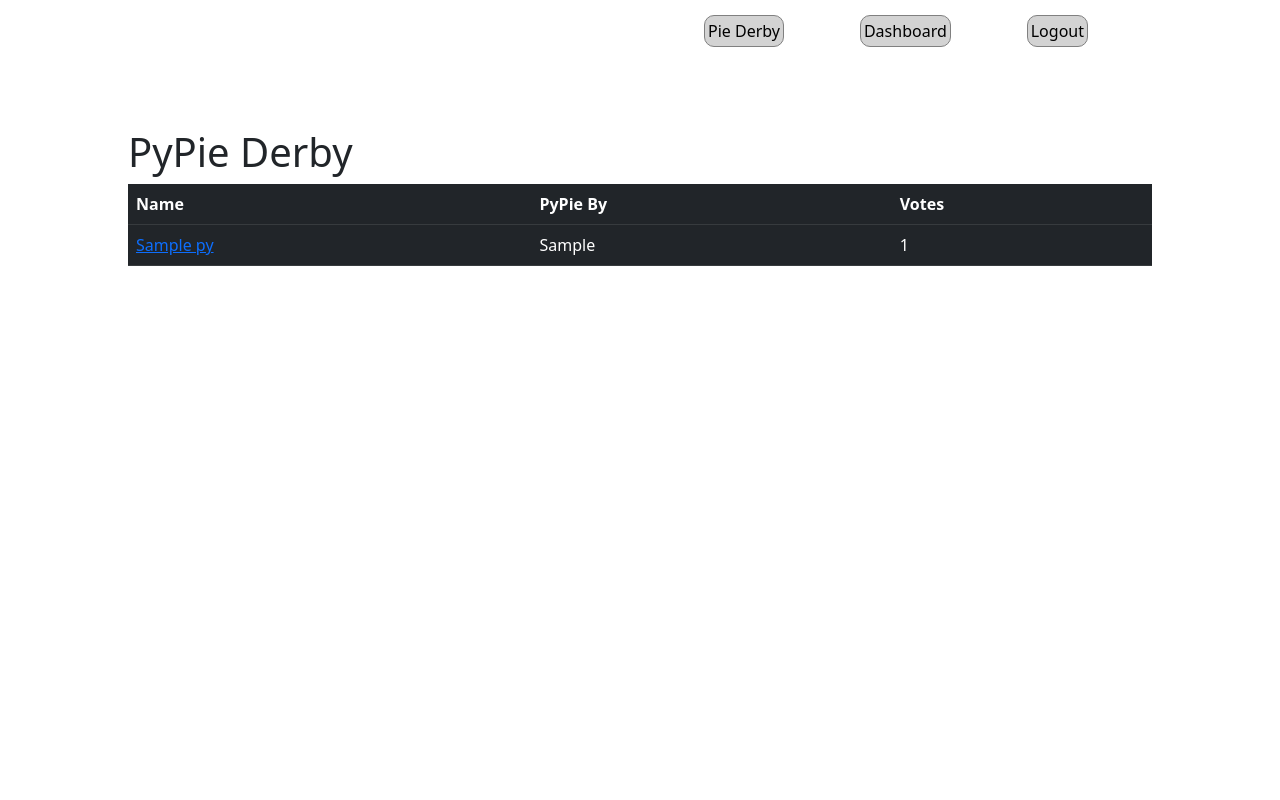
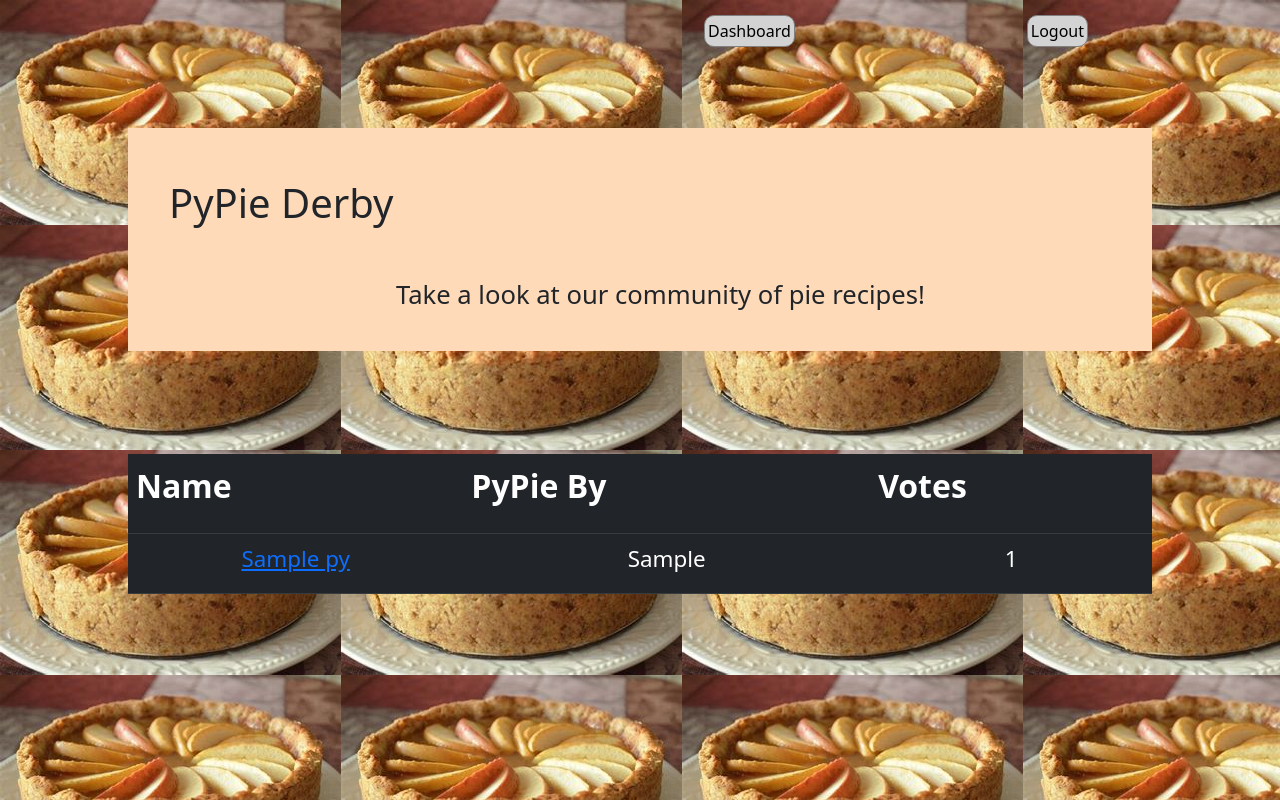
Before and after one commit to GreenJ84/Pie_Derby, a Flask app: page /pies in a window 1280 px wide. Run offline with Flask 2, Linux system fonts and the light colour scheme; the visitor is signed in with stand-in values (Sample User, id 1); tables that the repository leaves empty or names only in its code hold one stand-in row (values such as "Sample post").

Commit message:
Edit the design and styling of Derby main page

```diff
--- a/flask_app/templates/pie_derby.html
+++ b/flask_app/templates/pie_derby.html
@@ -8,21 +8,23 @@
     <link href="https://cdn.jsdelivr.net/npm/bootstrap@5.2.0/dist/css/bootstrap.min.css" rel="stylesheet" integrity="sha384-gH2yIJqKdNHPEq0n4Mqa/HGKIhSkIHeL5AyhkYV8i59U5AR6csBvApHHNl/vI1Bx" crossorigin="anonymous">
     <link rel="stylesheet" type="text/css" href="{{ url_for('static', filename='pie_derby.css') }}">
 </head>
-<body>
+<body style="background-image: url('../static/images/th(7).jpg')">
     <div class="dash_links">
-        <a class="link-button" href="/pies">Pie Derby</a>
         <a class="link-button" href="/">Dashboard</a>
         <a class="link-button" href="/logout">Logout</a>
     </div>
-    <h1>PyPie Derby</h1>
+    <div style="height: auto; background-color: peachpuff; padding: 5% 0 2% 4%; margin-bottom: 10%;">
+    <h1 >PyPie Derby</h1>
+    <p style="text-align: center; margin-top: 5%; font-size: 2vw;"> Take a look at our community of pie recipes! </p>
+    </div>
     <table class="table table-dark table-hover">
-        <tr>
+        <tr style="height: 80px !important; font-size: 2.5vw !important">
             <th>Name</th>
             <th>PyPie By</th>
             <th>Votes</th>
         </tr>
         {% for pie in pies %}
-        <tr>
+        <tr style="height: 60px; font-size: 1.75vw; text-align: center;">
             <td><a href="/show/{{pie.id}}/{{pie.user_first}}">{{pie.name}}</a></td>
             <td>{{pie.user_first}}</td>
             <td>{{pie.votes}}</td>
```
